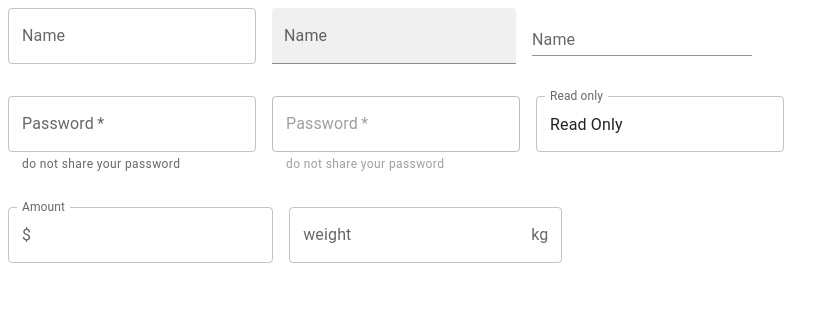
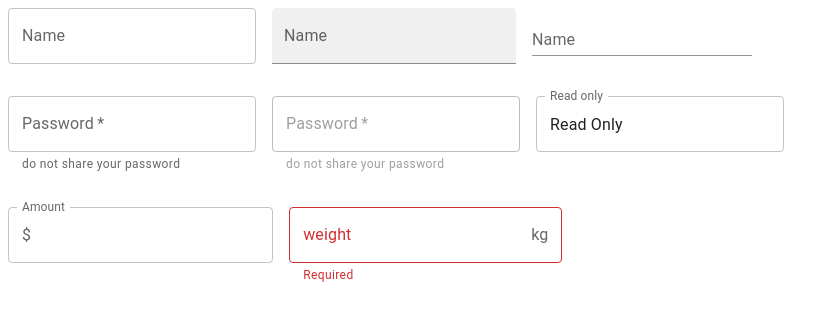
Before and after one commit to Shipra-AGRA/React-MUI, a React (Vite) app: page / in a window 1280 px wide. Shown: the top 318 px of the page, without its empty margins (0-839 px from the left). Built offline with nearby package versions, Linux system fonts and the light colour scheme.

Commit message:
learned about error and helperText in text field

```diff
--- a/src/components/MuiTextField.tsx
+++ b/src/components/MuiTextField.tsx
@@ -1,6 +1,9 @@
 import { InputAdornment, Stack, TextField } from "@mui/material"
+import { useState } from "react"
 
 const MuiTextField = () => {
+
+    const [weight,setWeight]=useState<string | null>(null)
     return (
         <Stack spacing={4}>
             <Stack direction="row" spacing={2}>
@@ -21,7 +24,10 @@ const MuiTextField = () => {
                 <TextField label="Amount"
                 InputProps={{startAdornment:<InputAdornment position="start">$</InputAdornment>}}/>
 
-                <TextField label="weight" InputProps={{endAdornment:<InputAdornment position="end">kg</InputAdornment>}}/>
+                <TextField label="weight"
+                InputProps={{endAdornment:<InputAdornment position="end">kg</InputAdornment>}}
+                value={weight} error={!weight} helperText={!weight?"Required":"add your weight"}
+                onChange={(e)=>{setWeight(e.target.value)}}/>
             </Stack>
         </Stack>
     )
```
